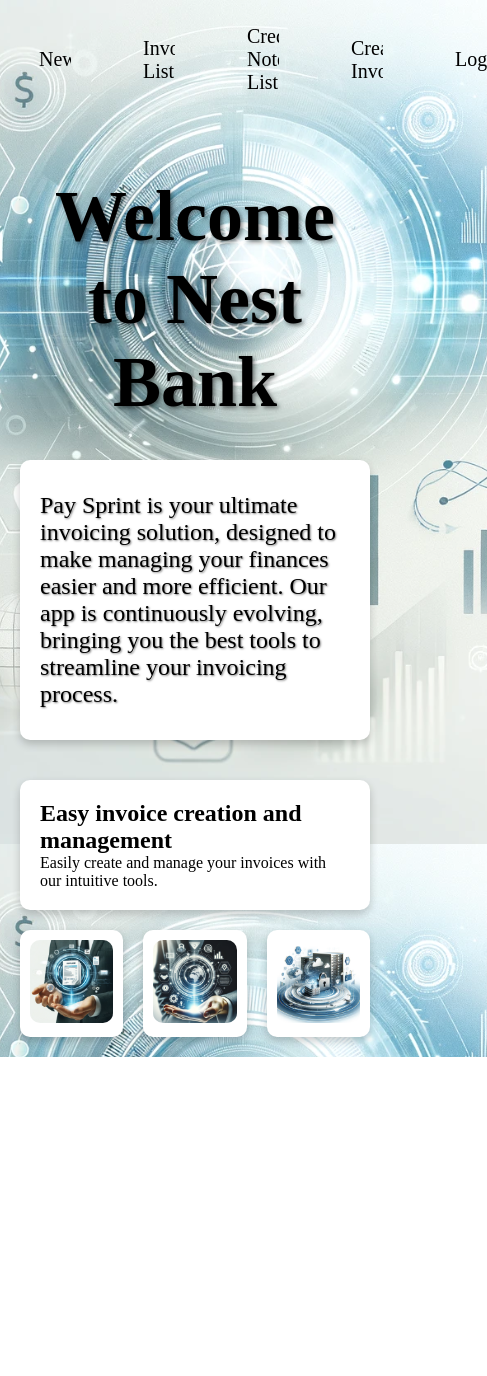
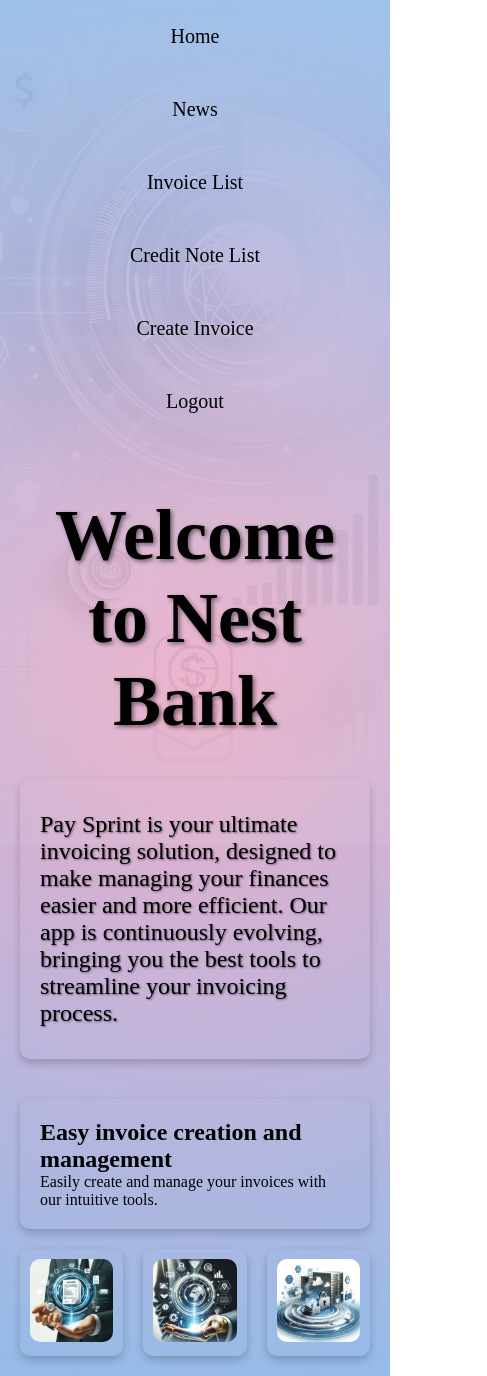
Before and after one commit to KacperLewicki/Invoices_Finance, a React (Create React App) app in the folder frontend/: page /HomePage in a window 390 px wide. Shown: the whole page, 487 px wide, since content can reach past the window. Before the commit the page ends 1057 px from the top, so only its background shows below. Built offline with nearby package versions, Linux system fonts and the light colour scheme; sample sign-in values are in the browser's storage.

Commit message:
add new style in project

```diff
--- a/frontend/src/app/MainPageApp/mainPage_App.css
+++ b/frontend/src/app/MainPageApp/mainPage_App.css
@@ -3,6 +3,7 @@
     display: flex;
     justify-content: center;
     align-items: center;
+    flex-direction: row;
 
 }
 
@@ -31,3 +32,16 @@
     border-radius: 20px;
 
 }
+
+
+@media (max-width: 1200px) {
+
+    .buttons_Menu {
+        flex-direction: column;
+    }
+
+    .button_StartMenu {
+        margin: 10px 0;
+    }
+
+}
--- a/frontend/src/components/CreateInvoice/CreateInvoice.css
+++ b/frontend/src/components/CreateInvoice/CreateInvoice.css
@@ -55,6 +55,7 @@
 
   transform: translateY(-5px);
   box-shadow: 0 5px 15px aqua(0,0,0,0.2);
+
 }
 
 .h1_create_invoices {
@@ -82,8 +83,8 @@
   font-size: 16px;
   cursor: pointer;
   transition: background-color 0.3s ease;
+
 }
-
 
 .invoiceCreateButton:hover {
 
--- a/frontend/src/components/CreditNoteList/CreditNoteList.css
+++ b/frontend/src/components/CreditNoteList/CreditNoteList.css
@@ -28,6 +28,7 @@
     gap: 30px;
     padding: 20px;
     margin: 20px;
+
 }
 
 .Invoice_fv  {
@@ -48,6 +49,7 @@
 
     transform: translateY(-10px);
     box-shadow: 0 5px 15px rgba(0, 0, 0, 0.2);
+
 }
 
 .Invoice_title {
@@ -66,3 +68,27 @@
     margin: 8px 0;
 
 }
+
+@media (max-width: 1400px) {
+
+    .invoice_div {
+        grid-template-columns: repeat(3, 1fr);
+    }
+
+}
+
+@media (max-width: 1200px) {
+
+    .invoice_div {
+        grid-template-columns: repeat(2, 1fr);
+    }
+
+}
+
+@media (max-width: 800px) {
+
+    .invoice_div {
+        grid-template-columns: 1fr;
+    }
+
+}
--- a/frontend/src/components/Invoice_List/InvoiceList.css
+++ b/frontend/src/components/Invoice_List/InvoiceList.css
@@ -68,3 +68,27 @@
     font-family: 'Arial', sans-serif;
 
 }
+
+@media (max-width: 1400px) {
+
+    .invoice_ul {
+        grid-template-columns: repeat(3, 1fr);
+    }
+
+}
+
+@media (max-width: 1200px) {
+
+    .invoice_ul {
+        grid-template-columns: repeat(2, 1fr);
+    }
+
+}
+
+@media (max-width: 800px) {
+
+    .invoice_ul {
+        grid-template-columns: 1fr;
+    }
+
+}
--- a/frontend/src/index.css
+++ b/frontend/src/index.css
@@ -10,10 +10,24 @@
 
   body {
 
+    background: rgb(238,174,202);
+    background: radial-gradient(circle, rgba(238,174,202,1) 0%, rgba(148,187,233,1) 100%);
+    background-position: center;
+
+  }
+
+  body::before {
+
+    content: "";
     background-image: url('./picture/mainFoto.png');
     background-size: cover;
-    background-repeat: no-repeat;
-    background-attachment: fixed;
-
+    background-position: center;
+    opacity: 0.1;
+    position: absolute;
+    top: 0;
+    left: 0;
+    width: 100%;
+    height: 100%;
+    z-index: -1;
 
   }
--- a/frontend/src/pages/Home/homePage.css
+++ b/frontend/src/pages/Home/homePage.css
@@ -16,7 +16,8 @@
 
   .intro {
 
-    background: white;
+    background: radial-gradient(circle,
+    rgba(238,174,202,1) 0%);
     color: black;
     padding: 20px;
     box-shadow: 0 4px 8px rgba(0, 0, 0, 0.2);
@@ -39,7 +40,8 @@
 
   .hoverDescription {
 
-    background: white;
+    background: radial-gradient(circle,
+    rgba(238,174,202,1) 0%);
     color: black;
     padding: 20px;
     box-shadow: 0 4px 8px rgba(0, 0, 0, 0.2);
@@ -64,7 +66,8 @@
 
   .imageBox {
 
-    background: white;
+    background: radial-gradient(circle,
+    rgba(238,174,202,1) 0%);
     color: black;
     padding: 10px;
     box-shadow: 0 4px 8px rgba(0, 0, 0, 0.2);
--- a/frontend/src/pages/Login/login.css
+++ b/frontend/src/pages/Login/login.css
@@ -1,25 +1,31 @@
 .containerLogin {
+
     display: flex;
     flex-direction: column;
     justify-content: center;
     align-items: center;
     height: 100vh;
-    background-color: #f5f5f5;
+
 }
 
 .mainNameCompany {
+
     font-size: 3rem;
     color: #007bff;
     margin-bottom: 5.5rem;
+
 }
 
 .aplicationName {
+
     font-size: 1.5rem;
     color: #555;
     margin-bottom: 3.5rem;
+
 }
 
 .loginForm {
+
     background: white;
     padding: 2rem;
     border-radius: 8px;
@@ -27,33 +33,43 @@
     width: 100%;
     max-width: 400px;
     box-sizing: border-box;
+
 }
 
 .formGroup {
+
     margin-bottom: 1.5rem;
+
 }
 
 .formGroup label {
+
     display: block;
     margin-bottom: 0.5rem;
     font-weight: bold;
+
 }
 
 .formGroup input {
+
     width: 100%;
     padding: 0.5rem;
     border: 1px solid #ccc;
     border-radius: 4px;
     box-sizing: border-box;
+
 }
 
 .error {
+
     color: red;
     font-size: 0.875rem;
     margin-top: 0.25rem;
+
 }
 
 .loginButton {
+
     width: 100%;
     padding: 0.75rem;
     background-color: #007bff;
@@ -63,21 +79,28 @@
     font-weight: bold;
     cursor: pointer;
     transition: background-color 0.3s;
+
 }
 
 .loginButton:hover {
+
     background-color: #0056b3;
+
 }
 
 .signupLink {
+
     display: block;
     text-align: center;
     margin-top: 1rem;
     color: #007bff;
     text-decoration: none;
     font-size: 0.875rem;
+
 }
 
 .signupLink:hover {
+
     text-decoration: underline;
+
 }
--- a/frontend/src/pages/newsPage/NewsPage.css
+++ b/frontend/src/pages/newsPage/NewsPage.css
@@ -108,10 +108,18 @@
 
   }
 
-  @media (max-width: 1224px) {
+@media (max-width: 1200px) {
 
     .NewsPage-form-container {
-      grid-template-columns: 1fr;
+      grid-template-columns: repeat(2, 1fr);
 
   }
 }
+
+@media (max-width: 800px) {
+
+  .NewsPage-form-container {
+    grid-template-columns: 1fr;
+
+}
+}
```
Lines whose indentation alone changed are shown as unchanged.
